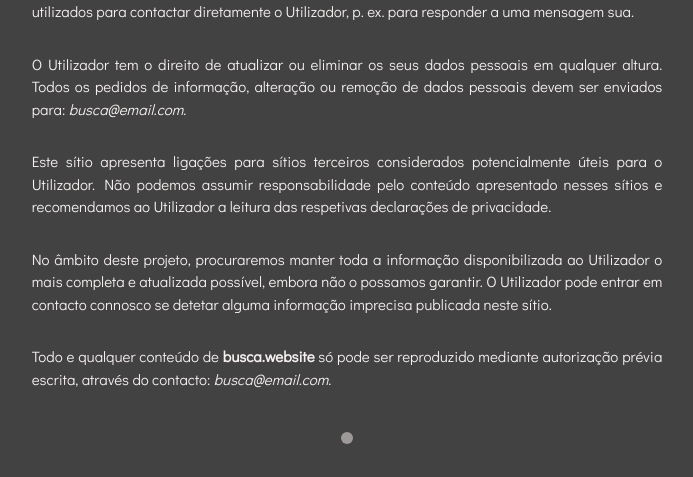
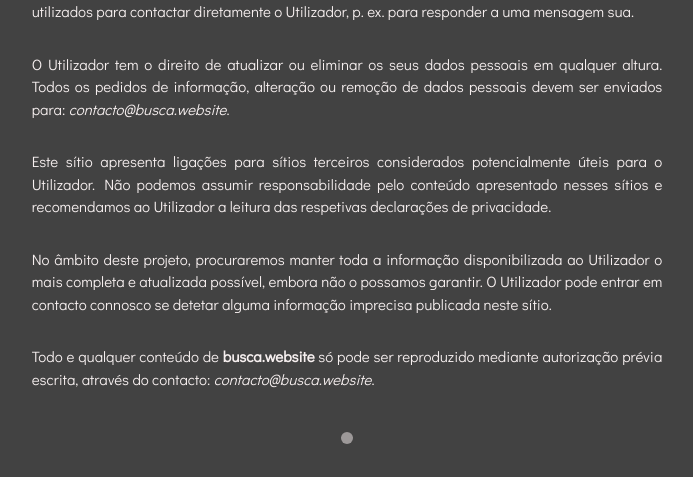
Before and after one commit to Endovic/BUSCA, a Flask app: page /privacidade in a window 1280 px wide. Shown: the part 429-906 px from the top of the page, without its empty margins (293-986 px from the left). Run offline with Flask 2, Linux system fonts and the light colour scheme; some libraries are stand-ins or nearby versions.

Commit message:
Add Email forwarder

```diff
--- a/app/templates/public/contact.html
+++ b/app/templates/public/contact.html
@@ -38,7 +38,7 @@
                         </ul>
                         <br>
                         <p>
-                            Pode escrever-nos diretamente para: <address>busca@email.com</address>
+                            Pode escrever-nos diretamente para: <address>contacto@busca.website</address>
                             <br><span id="red-underline">Ou então, deixe uma mensagem.</span><br>
                         </p>
                     </div>
--- a/app/templates/public/privacy.html
+++ b/app/templates/public/privacy.html
@@ -25,10 +25,10 @@
                 <p id="privacy-text">Este sítio não recolhe dados pessoais do Utilizador de forma automática e sem consentimento do mesmo.</p>
                 <p id="privacy-text">Apenas são registados o nome e o endereço eletrónico se facultados voluntariamente pelo Utilizador ao enviar-nos uma mensagem através da nossa página de contactos.</p>
                 <p id="privacy-text">Os dados registados não são partilhados nem fornecidos a terceiros e apenas podem ser utilizados para contactar diretamente o Utilizador, p. ex. para responder a uma mensagem sua.</p>
-                <p id="privacy-text">O Utilizador tem o direito de atualizar ou eliminar os seus dados pessoais em qualquer altura. Todos os pedidos de informação, alteração ou remoção de dados pessoais devem ser enviados para: <i>busca@email.com</i>.</p>
+                <p id="privacy-text">O Utilizador tem o direito de atualizar ou eliminar os seus dados pessoais em qualquer altura. Todos os pedidos de informação, alteração ou remoção de dados pessoais devem ser enviados para: <i>contacto@busca.website</i>.</p>
                 <p id="privacy-text">Este sítio apresenta ligações para sítios terceiros considerados potencialmente úteis para o Utilizador. Não podemos assumir responsabilidade pelo conteúdo apresentado nesses sítios e recomendamos ao Utilizador a leitura das respetivas declarações de privacidade.</p>
                 <p id="privacy-text">No âmbito deste projeto, procuraremos manter toda a informação disponibilizada ao Utilizador o mais completa e atualizada possível, embora não o possamos garantir. O Utilizador pode entrar em contacto connosco se detetar alguma informação imprecisa publicada neste sítio.</p>
-                <p id="privacy-text">Todo e qualquer conteúdo de <b>busca.website</b> só pode ser reproduzido mediante autorização prévia escrita, através do contacto: <i>busca@email.com</i>.</p>
+                <p id="privacy-text">Todo e qualquer conteúdo de <b>busca.website</b> só pode ser reproduzido mediante autorização prévia escrita, através do contacto: <i>contacto@busca.website</i>.</p>
             </div>
             <footer class="greyed">
                 <span id="dot-separator"></span>
```
